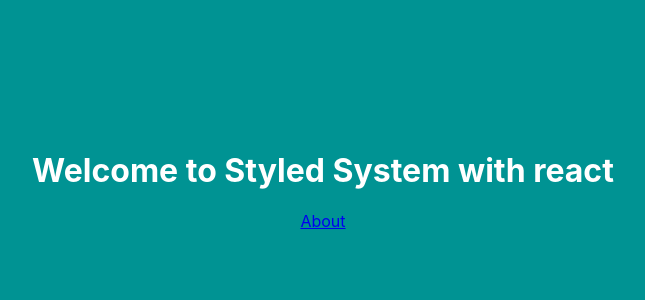
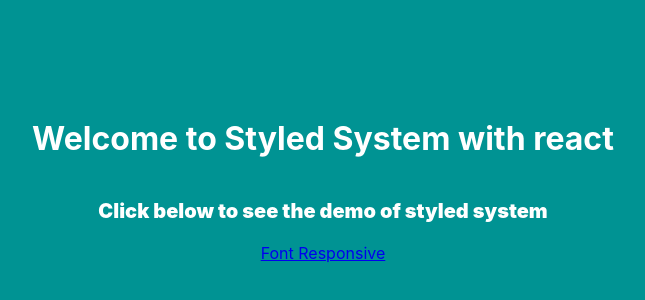
Before and after one commit to sangayt1997/styled-system-react, a React (Create React App) app: page / in a window 1280 px wide. Shown: the part 220-520 px from the top of the page, without its empty margins (317-962 px from the left). Built offline with nearby package versions, Linux system fonts and the light colour scheme.

Commit message:
code refactor

```diff
--- a/src/app.tsx
+++ b/src/app.tsx
@@ -2,17 +2,17 @@ import React from 'react';
 import './app.scss';
 import { Route, Routes } from "react-router-dom";
 import Home from "./components/home/home";
-import About from "./components/about/about";
+import FontResponsive from "./components/about/font-responsive";
 import { ThemeProvider } from "styled-components";
-import theme from "./theme/theme";
+import { defaultTheme } from "./theme/theme";
 
 function App() {
     return (
         <div className="app">
-            <ThemeProvider theme={theme}>
+            <ThemeProvider theme={defaultTheme}>
                 <Routes>
                     <Route path="/" element={<Home/>}/>
-                    <Route path="about" element={<About/>}/>
+                    <Route path="font-responsive" element={<FontResponsive/>}/>
                 </Routes>
             </ThemeProvider>
         </div>
--- a/src/components/about/about.tsx
+++ b/src/components/about/font-responsive.tsx
@@ -2,7 +2,7 @@ import React from "react";
 import SsBox from "../../shared/box/box";
 import SsText from "../../shared/text/text";
 
-function About() {
+function FontResponsive() {
     return (
         <>
             <SsBox bg="primary200" p="xl" m="xl">
@@ -44,4 +44,4 @@ function About() {
     );
 }
 
-export default About;
+export default FontResponsive;
--- a/src/components/home/home.tsx
+++ b/src/components/home/home.tsx
@@ -1,13 +1,15 @@
 import { Link } from "react-router-dom";
 import React from "react";
 import "./home.scss";
+import SsText from "../../shared/text/text";
 
 function Home() {
     return (
         <div className="home">
             <h1 className="home__heading">Welcome to Styled System with react</h1>
+            <SsText color="white" fontSize="xl" fontWeight="900">Click below to see the demo of styled system</SsText>
             <nav>
-                <Link to="/about">About</Link>
+                <Link to="/font-responsive">Font Responsive</Link>
             </nav>
         </div>
     );
--- a/src/theme/theme.tsx
+++ b/src/theme/theme.tsx
@@ -1,5 +1,5 @@
 
-const theme = {
+export const defaultTheme = {
     breakpoints: ["450px", "600px", "960px", "1280px", "1920px"],
     fontSizes: {
         0: 0,
@@ -78,4 +78,5 @@ const theme = {
         warning500: "#D35E1A",
     },
 };
-export default theme;
+
+export type AppTheme = typeof defaultTheme;
```
